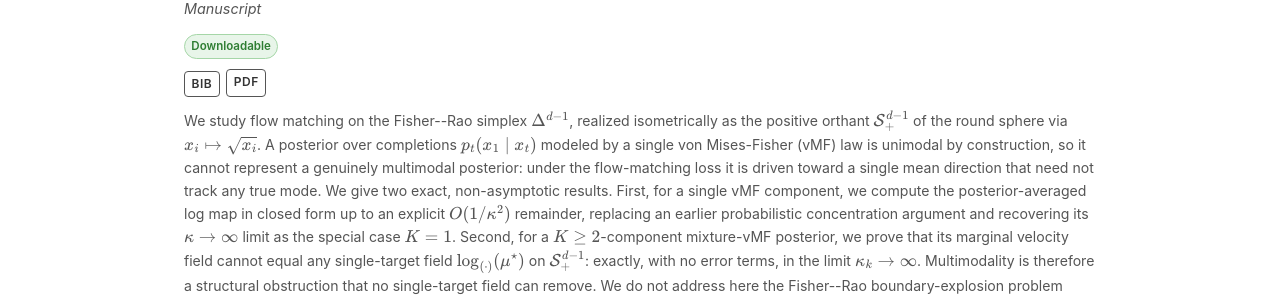
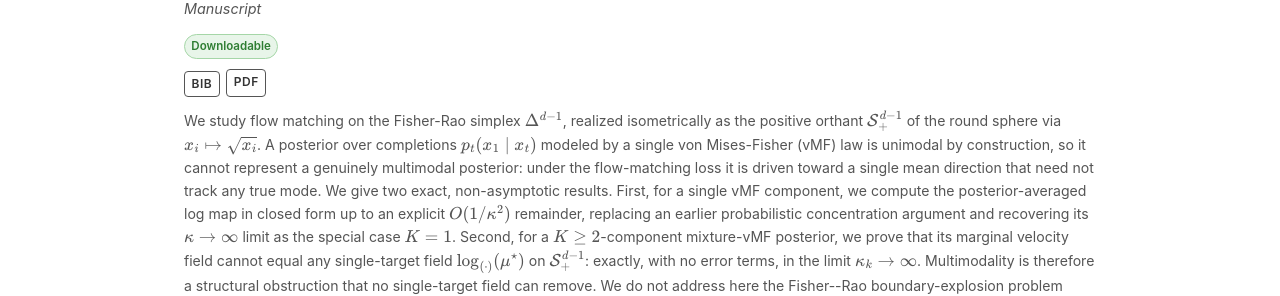
Before and after one commit to levi-hsu/levi-hsu.github.io, a Jekyll site: the page built from _pages/publications.md, in a window 1280 px wide. Shown: the part 290-586 px from the top of the page. Built offline with Jekyll 4.4.1, drawn with Linux system fonts in a browser that asks for light colours.

Commit message:
20260725-13

```diff
--- a/_data/publications.yml
+++ b/_data/publications.yml
@@ -32,5 +32,5 @@
       url = {https://drive.google.com/file/d/1GdwkdBOQIkArQN41pMq9wReEbSXNzupZ/view?usp=share_link}
     }
   abstract: |
-    We study flow matching on the Fisher--Rao simplex \(\Delta^{d-1}\), realized isometrically as the positive orthant \(\mathcal{S}^{d-1}_+\) of the round sphere via \(x_i\mapsto\sqrt{x_i}\). A posterior over completions \(p_t(x_1\mid x_t)\) modeled by a single von Mises-Fisher (vMF) law is unimodal by construction, so it cannot represent a genuinely multimodal posterior: under the flow-matching loss it is driven toward a single mean direction that need not track any true mode. We give two exact, non-asymptotic results. First, for a single vMF component, we compute the posterior-averaged log map in closed form up to an explicit \(O(1/\kappa^2)\) remainder, replacing an earlier probabilistic concentration argument and recovering its \(\kappa\to\infty\) limit as the special case \(K=1\). Second, for a \(K\ge2\)-component mixture-vMF posterior, we prove that its marginal velocity field cannot equal any single-target field \(\log_{(\cdot)}(\mu^\star)\) on \(\mathcal{S}^{d-1}_+\): exactly, with no error terms, in the limit \(\kappa_k\to\infty\). Multimodality is therefore a structural obstruction that no single-target field can remove. We do not address here the Fisher--Rao boundary-explosion problem near \(\partial\mathcal{S}^{d-1}_+\) or the relationship to the \(\alpha\)-Flow family.
+    We study flow matching on the Fisher-Rao simplex \(\Delta^{d-1}\), realized isometrically as the positive orthant \(\mathcal{S}^{d-1}_+\) of the round sphere via \(x_i\mapsto\sqrt{x_i}\). A posterior over completions \(p_t(x_1\mid x_t)\) modeled by a single von Mises-Fisher (vMF) law is unimodal by construction, so it cannot represent a genuinely multimodal posterior: under the flow-matching loss it is driven toward a single mean direction that need not track any true mode. We give two exact, non-asymptotic results. First, for a single vMF component, we compute the posterior-averaged log map in closed form up to an explicit \(O(1/\kappa^2)\) remainder, replacing an earlier probabilistic concentration argument and recovering its \(\kappa\to\infty\) limit as the special case \(K=1\). Second, for a \(K\ge2\)-component mixture-vMF posterior, we prove that its marginal velocity field cannot equal any single-target field \(\log_{(\cdot)}(\mu^\star)\) on \(\mathcal{S}^{d-1}_+\): exactly, with no error terms, in the limit \(\kappa_k\to\infty\). Multimodality is therefore a structural obstruction that no single-target field can remove. We do not address here the Fisher--Rao boundary-explosion problem near \(\partial\mathcal{S}^{d-1}_+\) or the relationship to the \(\alpha\)-Flow family.
   image: ""
```
